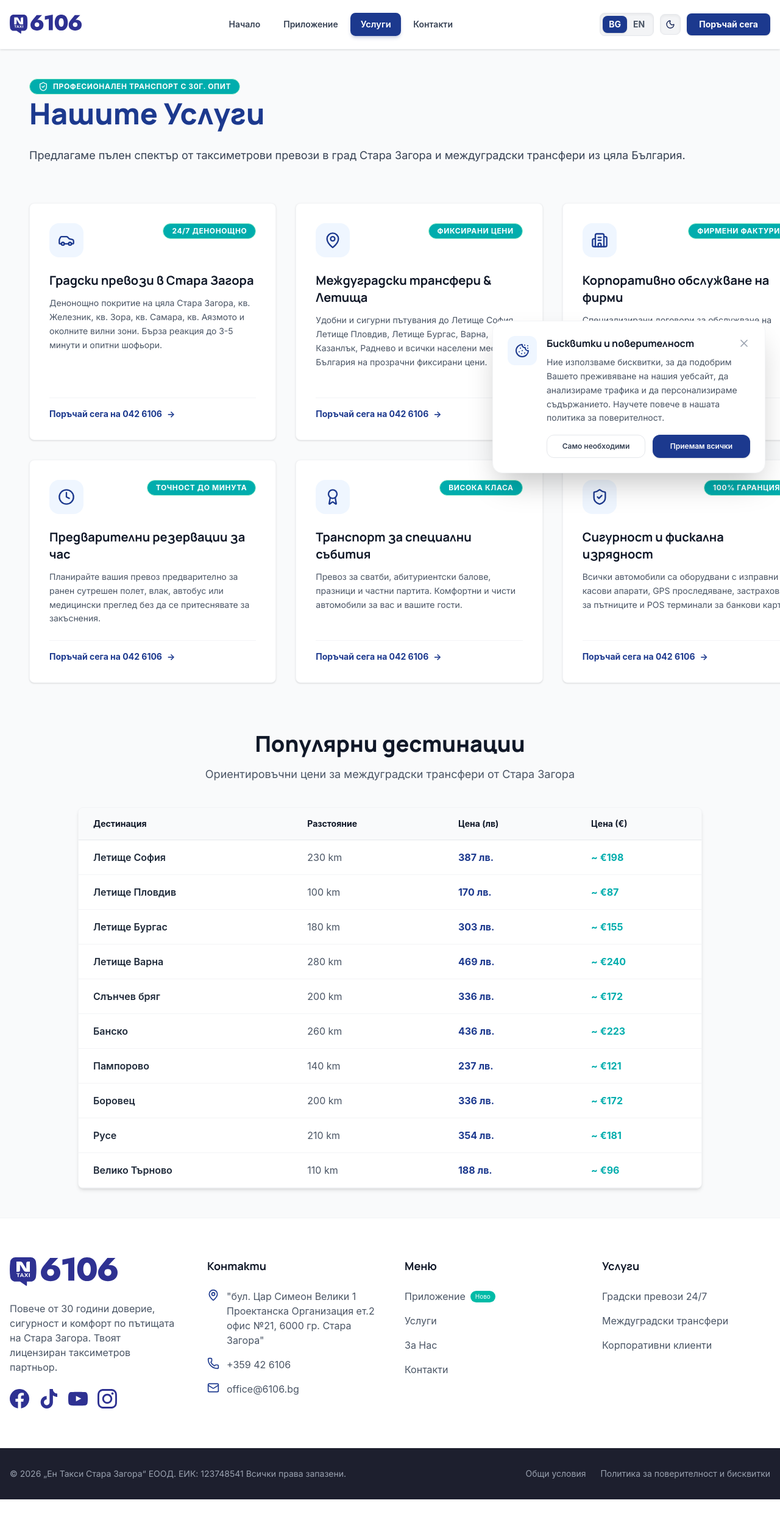
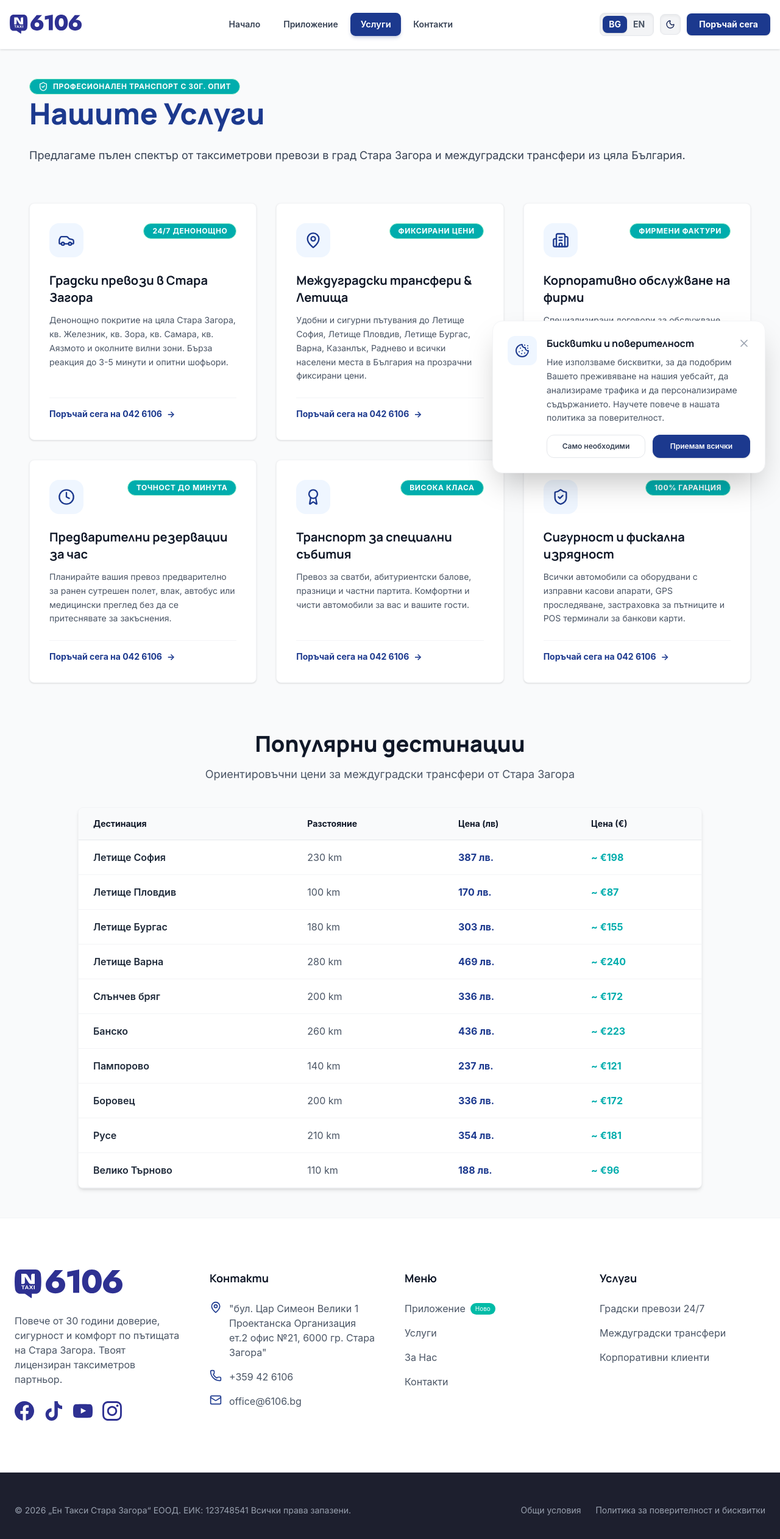
Before and after one commit to RssCode042/6106, a React (Vite) app: page /services in a window 1280 px wide. Shown: the top 2524 px of the page at 61% size. Before the commit the page ends 2459 px from the top, so only its background shows below. Built offline with nearby package versions, Linux system fonts and the light colour scheme.

Commit message:
fix width

```diff
--- a/src/App.tsx
+++ b/src/App.tsx
@@ -22,7 +22,7 @@ function Hero() {
    const { t } = useLanguage();
   return (
     <section className="bg-gradient-to-br from-yellow-300 via-yellow to-yellow-600  flex items-center justify-center px-6 py-5 ">
-        <div className="w-7xl mx-auto flex items-center justify-between flex-col md:flex-row md:gap-8">
+        <div className="max-w-7xl mx-auto flex items-center justify-between flex-col md:flex-row md:gap-8">
       <div className="max-w-xl text-center md:text-left">
         <span className="bg-accent text-white px-3 py-1 rounded-full text-xs font-bold uppercase"> {t('heroBadge')}</span>
         <h1 className="text-4xl md:text-6xl font-extrabold mt-4 leading-tight text-blue-950"> {t('heroTitle1')} <br className="hidden md:inline" />
@@ -66,7 +66,7 @@ function Services() {
 
     return (
         <section className="py-8 md:py-12">
-            <div className="w-7xl mx-auto flex flex-col md:flex-row md:items-end justify-between mb-10 gap-4">
+            <div className="max-w-7xl mx-auto flex flex-col md:flex-row md:items-end justify-between px-6 py-5 gap-4">
                 <div>
                     <span className="bg-accent dark:bg-slate-800 text-white dark:text-accent border border-emerald-200 dark:border-slate-700 px-3.5 py-1 rounded-full text-xs font-bold uppercase tracking-wider">{t('servicesBadge')}</span>
                     <h2 className="text-3xl md:text-4xl font-extrabold mt-2 text-gray-900 dark:text-slate-100 tracking-tight">{t('servicesTitle')}</h2>
@@ -80,7 +80,7 @@ function Services() {
                 </Link>
             </div>
 
-            <div className="w-7xl mx-auto grid grid-cols-1 md:grid-cols-3 gap-8">
+            <div className="max-w-7xl mx-auto grid grid-cols-1 md:grid-cols-3 gap-8 px-6 py-5">
                 {services.map((s, i) => (
                     <div
                         key={i}
@@ -129,7 +129,7 @@ function AboutUs() {
 
   return (
     <section className="flex items-center justify-center px-6 py-5 ">
-        <div className="w-7xl grid grid-col md:grid-cols-2 gap-8 md:justify-center items-center">
+        <div className="max-w-7xl grid grid-col md:grid-cols-2 gap-8 md:justify-center items-center">
       <div className="max-auto text-center md:text-left ">
         <span className="bg-accent dark:bg-slate-800 text-white dark:text-accent border border-emerald-200 dark:border-slate-700 px-3.5 py-1 rounded-full text-xs font-bold uppercase tracking-wider">{t('aboutBadge')}</span>
         <h2 className="text-3xl md:text-3xl font-extrabold mt-4 leading-tight">{t('aboutTitle')}</h2>
@@ -174,7 +174,7 @@ function Pricing() {
 
     return (
         <section className="flex items-center justify-center px-6 py-5 my-4  transition-colors duration-200">
-          <div className="w-7xl mx-auto">
+          <div className="max-w-7xl mx-auto">
             <span className="bg-accent dark:bg-slate-800 text-white dark:text-accent border border-emerald-200 dark:border-slate-700 px-3.5 py-1 rounded-full text-xs font-bold uppercase tracking-wider">{t('pricingBadge')}</span>
             <h2 className="text-3xl md:text-4xl font-extrabold mt-2 mb-8 text-gray-900 dark:text-slate-100 tracking-tight">{t('pricingTitle')}</h2>
 
@@ -269,7 +269,7 @@ function WhyChooseUs() {
 
     return (
         <section className="p-8 md:p-12 my-6">
-          <div className="w-7xl mx-auto">
+          <div className="max-w-7xl mx-auto">
             <div className="mb-12">
                 <span className="bg-accent dark:bg-slate-800 text-white dark:text-accent border border-emerald-200 dark:border-slate-700 px-3.5 py-1 rounded-full text-xs font-bold uppercase tracking-wider">
                     {t('whyBadge')}
@@ -306,7 +306,7 @@ function CallToAction() {
 
   return (
     <section className="px-4 my-16">
-      <div className="mb-12 w-7xl mx-auto ">
+      <div className="mb-12 max-w-7xl mx-auto ">
                 <span className="bg-accent dark:bg-slate-800 text-white dark:text-accent border border-emerald-200 dark:border-slate-700 px-3.5 py-1 rounded-full text-xs font-bold uppercase tracking-wider">
                     {t('ctaBadge')}
                 </span>
@@ -314,7 +314,7 @@ function CallToAction() {
                     {t('ctaTitle')}
                 </h2>
             </div>
-      <div className="w-7xl mx-auto grid grid-cols-1 md:grid-cols-2 gap-8">
+      <div className="max-w-7xl mx-auto grid grid-cols-1 md:grid-cols-2 gap-8">
 
         <div className="items-stretch">
         {/* LEFT COLUMN: Invitation to Download the Mobile Application */}
--- a/src/components/Footer.tsx
+++ b/src/components/Footer.tsx
@@ -17,7 +17,7 @@ export default function Footer() {
 
     return (
         <footer id="contact" className="bg-white dark:bg-slate-900/90 pt-16  border-t border-gray-100 dark:border-slate-800 scroll-mt-20 transition-colors duration-200">
-            <div className="w-7xl mx-auto px-4 grid grid-cols-1 md:grid-cols-4 gap-12 mb-16">
+            <div className="max-w-7xl mx-auto px-6 py-5 grid grid-cols-1 md:grid-cols-4 gap-12 mb-16 ">
                 <div className="col-span-1 md:col-span-1">
                     <img src={theme === 'dark' ? logoDark : logo} alt="N6106 Logo" width="178" height="48" className="h-12 w-auto mb-6 filter dark:brightness-110" loading="lazy" decoding="async" />
                     <p className="text-gray-600 dark:text-slate-300 mb-6">{t('footerDesc')}</p>
@@ -67,7 +67,7 @@ export default function Footer() {
             </div>
 
             <div className="border-t border-gray-100 dark:border-slate-800 py-8 mt-8 bg-[#1d1f2e] dark:bg-slate-950 text-white">
-                <div className="w-7xl mx-auto px-4 flex flex-col md:flex-row justify-between text-sm text-gray-400 dark:text-slate-400">
+                <div className="max-w-7xl mx-auto px-6 py-5 flex flex-col md:flex-row justify-between text-sm text-gray-400 dark:text-slate-400">
                     <p>{t('footerRights')}</p>
                     <div className="flex gap-6 mt-4 md:mt-0">
                         <Link to="#" className="hover:text-white transition-colors">{t('footerTerms')}</Link>
--- a/src/components/Header.tsx
+++ b/src/components/Header.tsx
@@ -27,7 +27,7 @@ export default function Header() {
 
   return (
     <header className="bg-white/95 dark:bg-slate-900/95 backdrop-blur-md shadow-sm sticky top-0 z-50 border-b border-gray-100 dark:border-slate-800 transition-colors duration-200">
-      <div className="flex items-center justify-between p-4 w-7xl mx-auto gap-2">
+      <div className="flex items-center justify-between p-4 max-w-7xl mx-auto gap-2">
         <Link to="/" className="flex items-center transition-transform duration-200 hover:scale-105 active:scale-95">
           <img src={theme === 'dark' ? logoDark : logo} alt="N6106 Logo" width="128" height="40" className="h-8 w-auto filter dark:brightness-110" decoding="async" />
         </Link>
--- a/src/pages/ServicesPage.tsx
+++ b/src/pages/ServicesPage.tsx
@@ -96,7 +96,7 @@ export default function ServicesPage() {
                 </p>
             </section>
 
-            <section className="w-7xl mx-auto grid grid-cols-1 md:grid-cols-2 lg:grid-cols-3 gap-8">
+            <section className="max-w-7xl mx-auto grid grid-cols-1 md:grid-cols-2 lg:grid-cols-3 gap-8">
                 {services.map((s, i) => (
                     <div
                         key={i}
```
